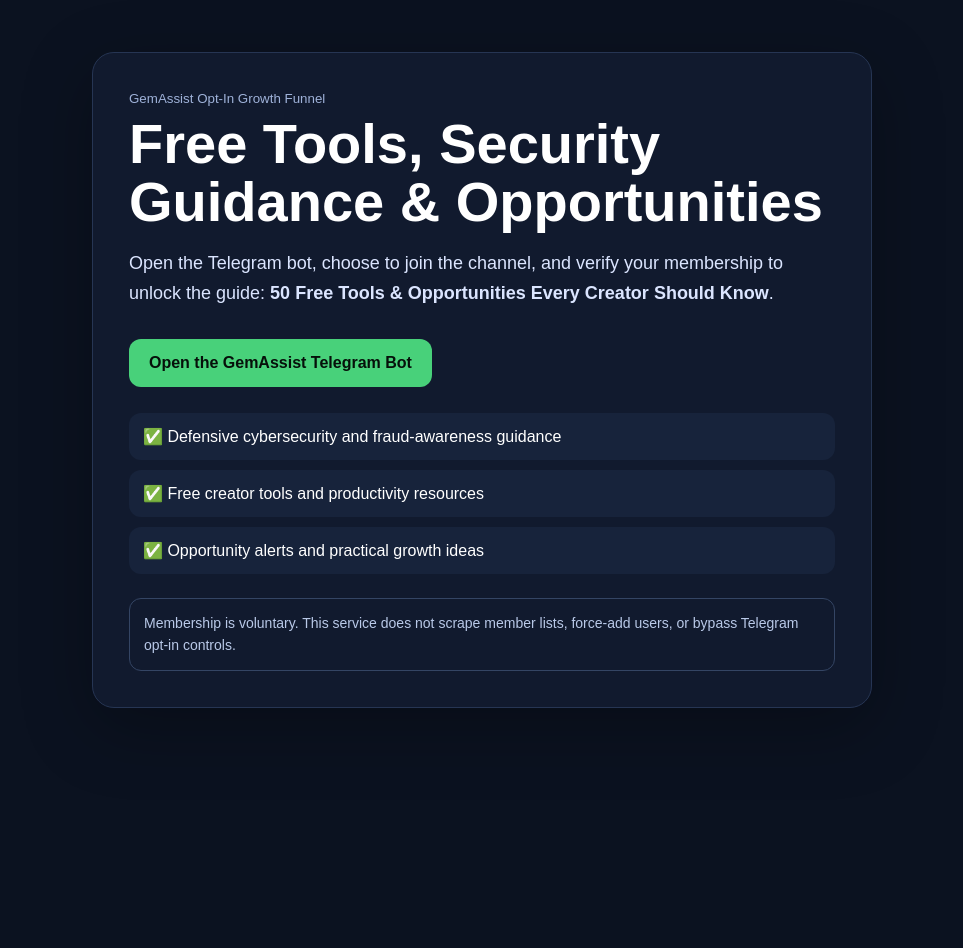
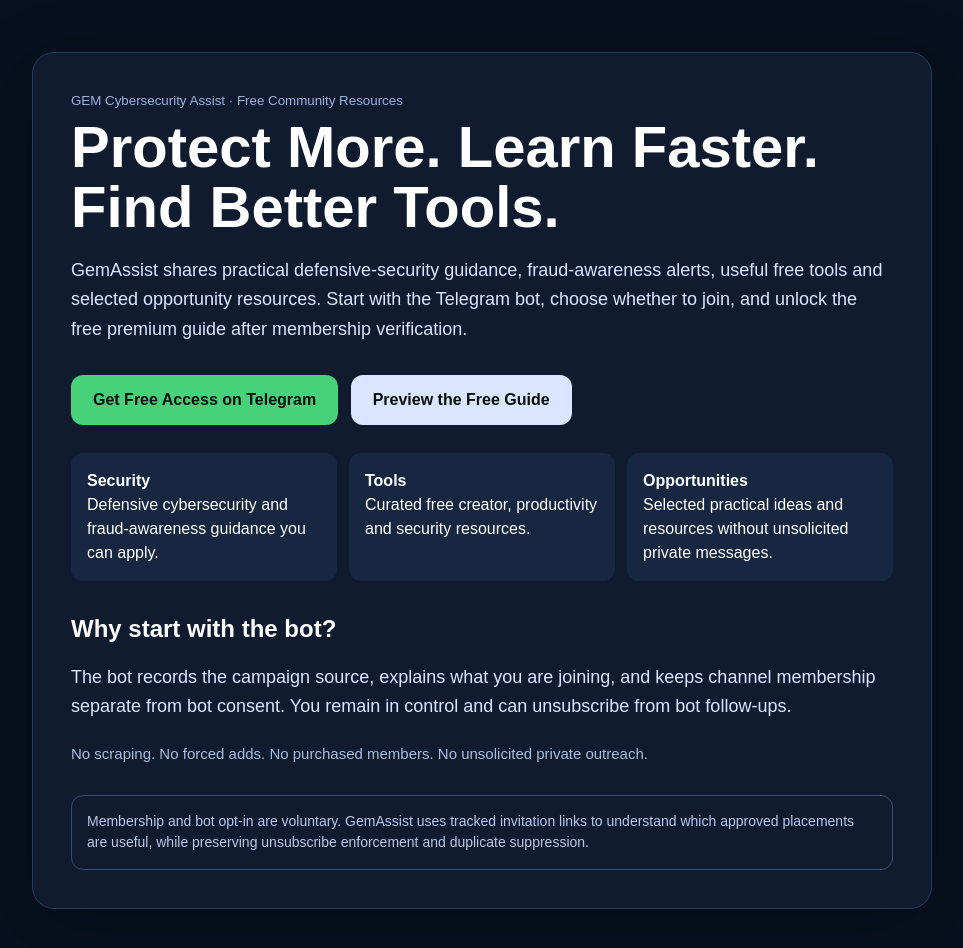
Before and after one commit to support371/Mygemassistcontentbot, a website: page public/index.html in a window 1280 px wide. Shown: the whole page, without its empty margins (158-1121 px from the left). Before the commit the page ends 800 px from the top, so only its background shows below. Drawn offline with Linux system fonts and the light colour scheme.

Commit message:
Activate tracked organic acquisition landing flow

```diff
--- a/public/index.html
+++ b/public/index.html
@@ -3,25 +3,32 @@
 <head>
   <meta charset="utf-8" />
   <meta name="viewport" content="width=device-width,initial-scale=1" />
-  <title>GemAssist Free Tools & Opportunities</title>
-  <meta name="description" content="Join the GemAssist Telegram channel voluntarily for defensive security guidance, useful tools, and opportunity resources." />
+  <title>GemAssist | Free Security Tools & Opportunity Alerts</title>
+  <meta name="description" content="Get practical defensive cybersecurity guidance, fraud-awareness alerts, free tools and opportunity resources from GemAssist. Join voluntarily through Telegram." />
+  <meta property="og:title" content="GemAssist Free Security Tools & Opportunity Alerts" />
+  <meta property="og:description" content="Practical cybersecurity guidance, free tools and useful opportunity alerts. Join the GemAssist Telegram community voluntarily." />
+  <meta name="robots" content="index,follow" />
   <style>
-    :root{color-scheme:dark}*{box-sizing:border-box}body{font-family:Arial,sans-serif;margin:0;background:#0b1220;color:#fff}.wrap{max-width:820px;margin:0 auto;padding:52px 20px}.card{background:#111a2e;border:1px solid #263553;border-radius:22px;padding:36px;box-shadow:0 20px 70px rgba(0,0,0,.28)}h1{font-size:clamp(36px,7vw,56px);line-height:1.04;margin:8px 0 18px}p{font-size:18px;line-height:1.65;color:#dbe5ff}.btn{display:inline-block;background:#48d17a;color:#06100a;padding:15px 20px;border-radius:12px;text-decoration:none;font-weight:700;margin-top:12px}.list{margin-top:26px;display:grid;gap:10px}.item{background:#17233b;border-radius:12px;padding:14px}.notice{margin-top:24px;padding:14px;border:1px solid #344564;border-radius:12px;color:#b9c9e8;font-size:14px;line-height:1.55}small{color:#9fb2d9}
+    :root{color-scheme:dark}*{box-sizing:border-box}body{font-family:Arial,sans-serif;margin:0;background:#07111f;color:#fff}.wrap{max-width:940px;margin:0 auto;padding:52px 20px}.card{background:#101b30;border:1px solid #263b5e;border-radius:22px;padding:38px;box-shadow:0 20px 70px rgba(0,0,0,.28)}h1{font-size:clamp(36px,7vw,58px);line-height:1.04;margin:8px 0 18px}h2{margin-top:34px}p{font-size:18px;line-height:1.65;color:#dbe5ff}.btn{display:inline-block;background:#48d17a;color:#06100a;padding:16px 22px;border-radius:12px;text-decoration:none;font-weight:800;margin-top:12px}.secondary{margin-left:8px;background:#dbe5ff}.list{margin-top:28px;display:grid;grid-template-columns:repeat(auto-fit,minmax(220px,1fr));gap:12px}.item{background:#172641;border-radius:12px;padding:16px;line-height:1.5}.notice{margin-top:28px;padding:15px;border:1px solid #344f75;border-radius:12px;color:#b9c9e8;font-size:14px;line-height:1.55}small{color:#9fb2d9}.proof{font-size:15px;color:#aabddd;margin-top:20px}
   </style>
 </head>
 <body>
   <main class="wrap">
     <section class="card">
-      <small>GemAssist Opt-In Growth Funnel</small>
-      <h1>Free Tools, Security Guidance & Opportunities</h1>
-      <p>Open the Telegram bot, choose to join the channel, and verify your membership to unlock the guide: <b>50 Free Tools & Opportunities Every Creator Should Know</b>.</p>
-      <a class="btn" href="/api/start">Open the GemAssist Telegram Bot</a>
+      <small>GEM Cybersecurity Assist · Free Community Resources</small>
+      <h1>Protect More. Learn Faster. Find Better Tools.</h1>
+      <p>GemAssist shares practical defensive-security guidance, fraud-awareness alerts, useful free tools and selected opportunity resources. Start with the Telegram bot, choose whether to join, and unlock the free premium guide after membership verification.</p>
+      <a class="btn" href="/api/start?src=channel_invite">Get Free Access on Telegram</a>
+      <a class="btn secondary" href="/guide.pdf">Preview the Free Guide</a>
       <div class="list">
-        <div class="item">✅ Defensive cybersecurity and fraud-awareness guidance</div>
-        <div class="item">✅ Free creator tools and productivity resources</div>
-        <div class="item">✅ Opportunity alerts and practical growth ideas</div>
+        <div class="item"><b>Security</b><br>Defensive cybersecurity and fraud-awareness guidance you can apply.</div>
+        <div class="item"><b>Tools</b><br>Curated free creator, productivity and security resources.</div>
+        <div class="item"><b>Opportunities</b><br>Selected practical ideas and resources without unsolicited private messages.</div>
       </div>
-      <div class="notice">Membership is voluntary. This service does not scrape member lists, force-add users, or bypass Telegram opt-in controls.</div>
+      <h2>Why start with the bot?</h2>
+      <p>The bot records the campaign source, explains what you are joining, and keeps channel membership separate from bot consent. You remain in control and can unsubscribe from bot follow-ups.</p>
+      <p class="proof">No scraping. No forced adds. No purchased members. No unsolicited private outreach.</p>
+      <div class="notice">Membership and bot opt-in are voluntary. GemAssist uses tracked invitation links to understand which approved placements are useful, while preserving unsubscribe enforcement and duplicate suppression.</div>
     </section>
   </main>
 </body>
```
